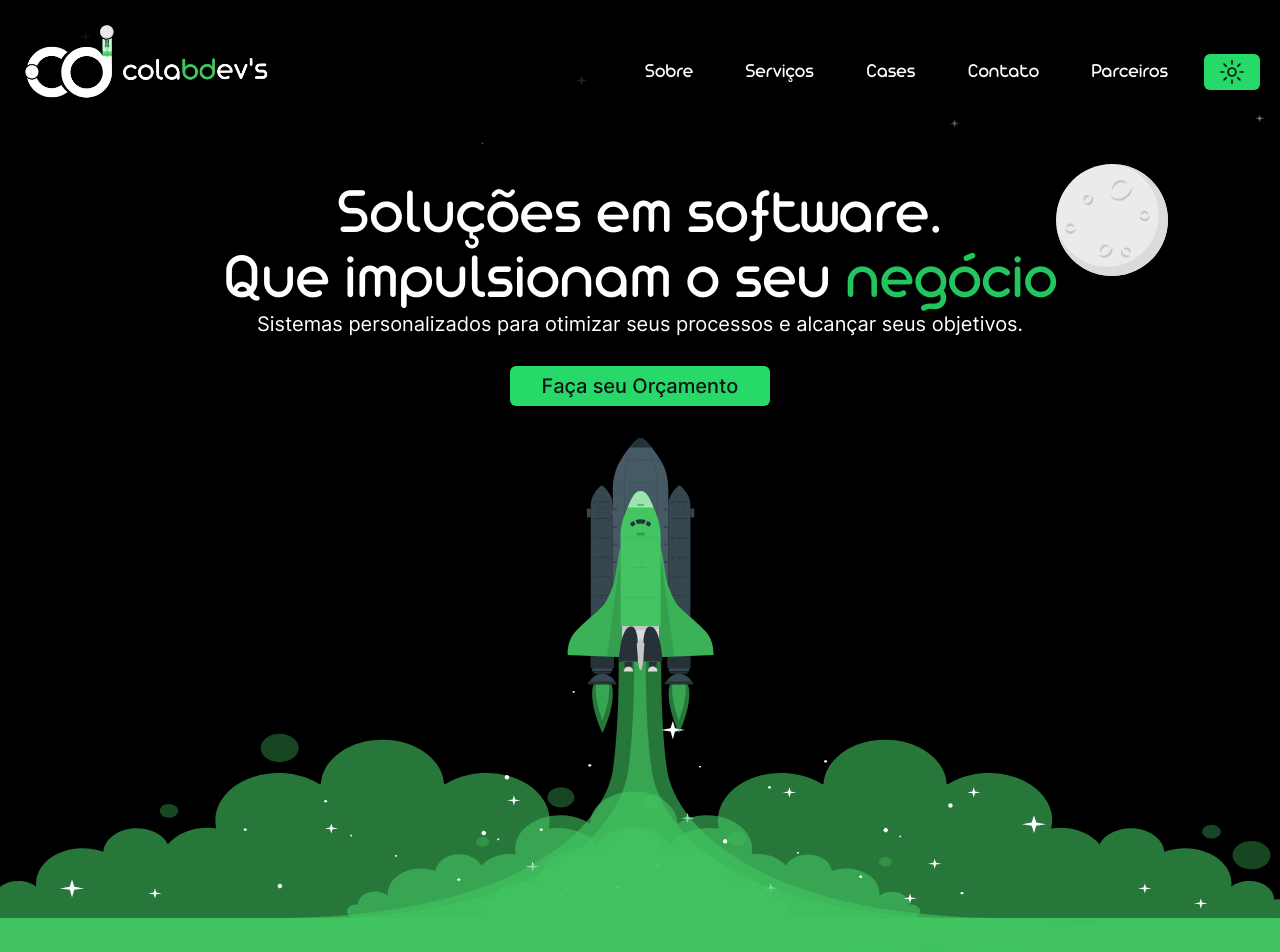
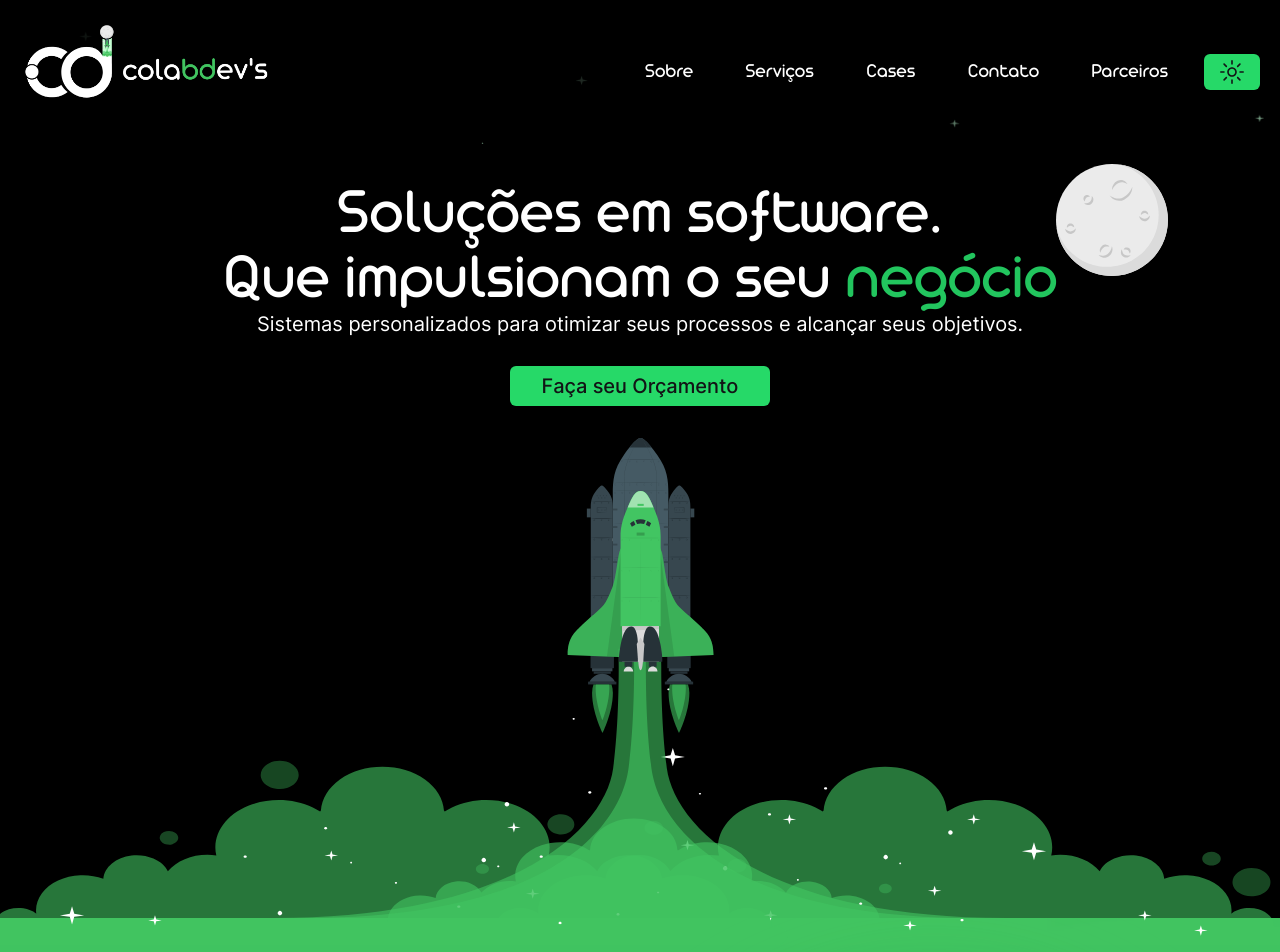
Before and after one commit to fernando-devc/colabdevs, a Next.js app: page / in a window 1280 px wide. Shown: the top 952 px of the page. Built offline with nearby package versions, Linux system fonts and the light colour scheme.

Commit message:
ajustando menu

```diff
--- a/src/components/Heros/HeroPageRocket.tsx
+++ b/src/components/Heros/HeroPageRocket.tsx
@@ -39,7 +39,7 @@ export default function HeroPageRocket() {
                     <img src='/Rocket.svg' className='h-[450px] lg:h-[480px]' />
                     <img src='/Smoke.svg' className='md:absolute lg:absolute lg:bottom-0 top-0 w-full z-0 lg:mt-0 -mt-[228px] md:hidden ' />
                 </div>
-                <img src='/Smoke.svg' className='absolute bottom-0 w-full z-0 md:flex hidden ' />
+                <img src='/Smoke.svg' className='absolute bottom-0 w-full z-0 md:flex hidden transform translate-y-[27px]' />
             </div>
         </>
     );
```
